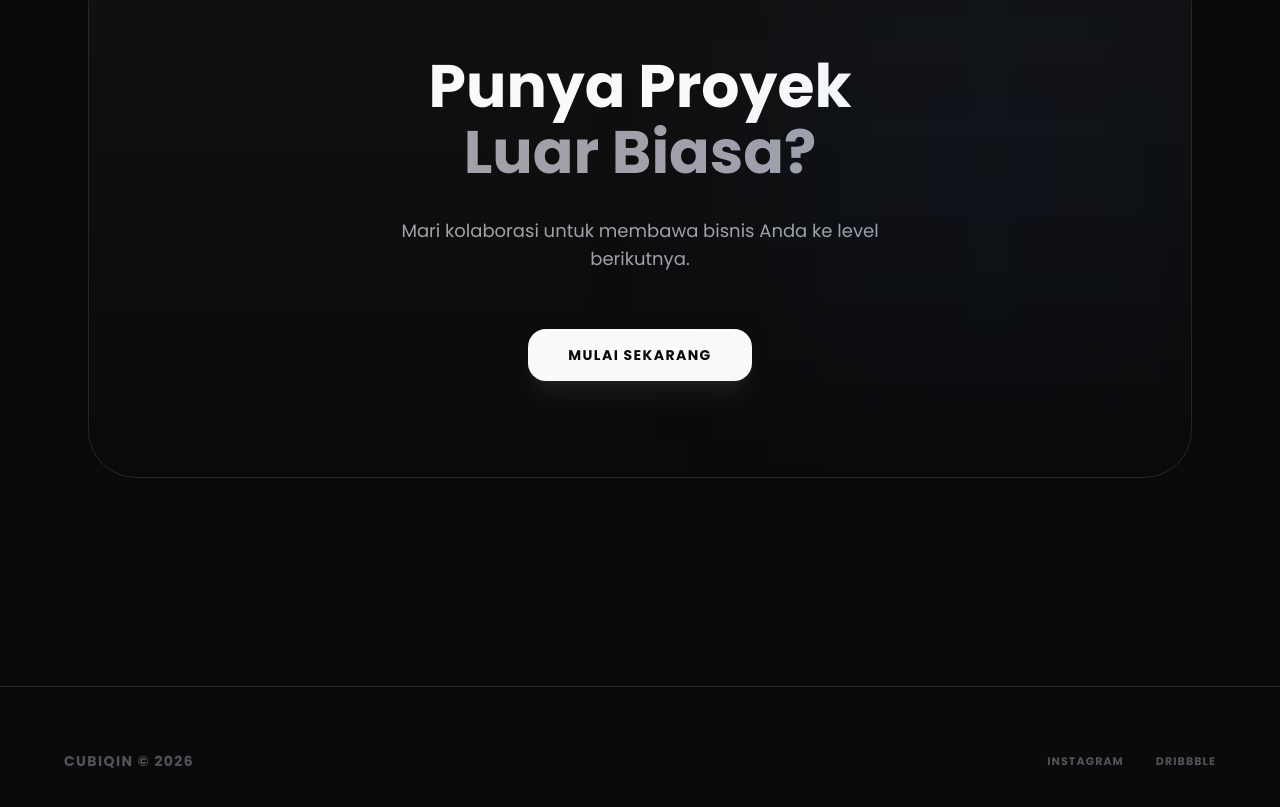
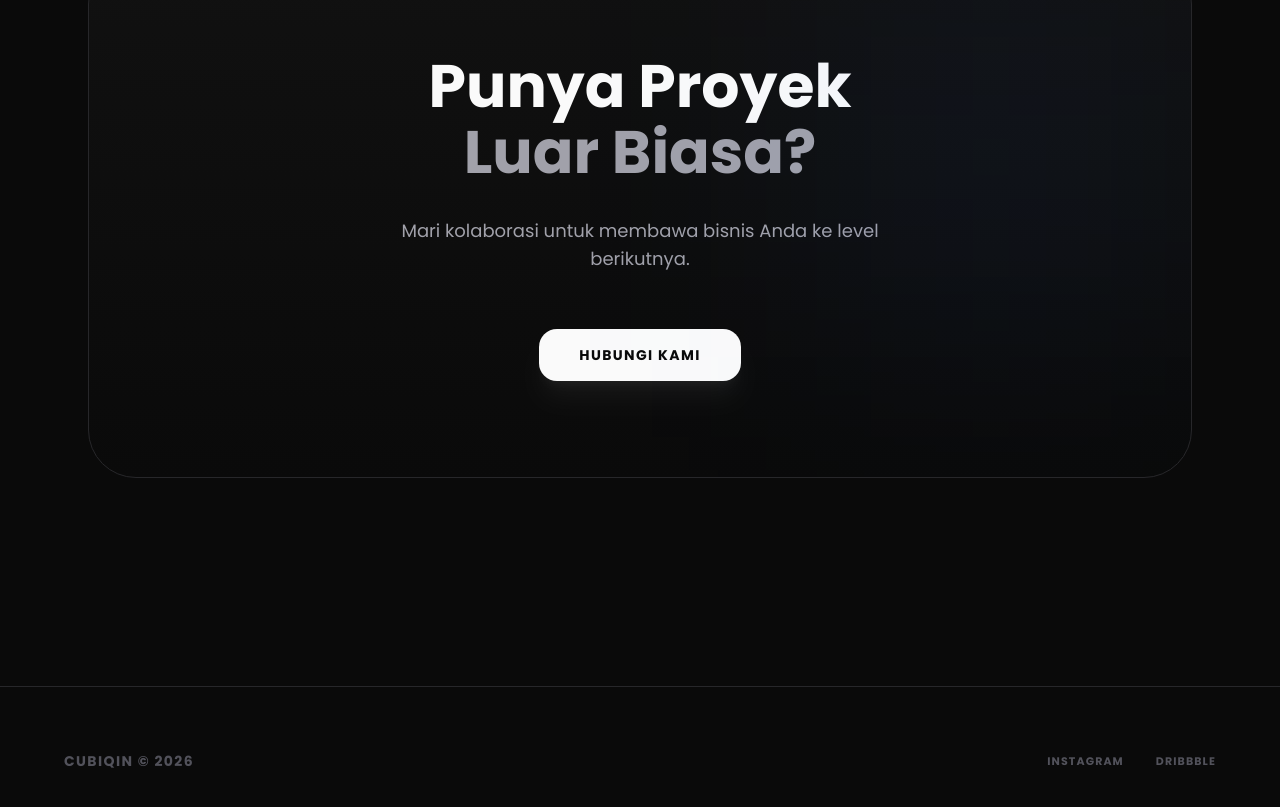
Before and after one commit to rafiakbar14/cubiqin, a Next.js app: page /portfolio in a window 1280 px wide. Shown: the part 1889-2696 px from the top of the page. Built offline with nearby package versions, Linux system fonts and the light colour scheme.

Commit message:
style: fix overlapping footer and update CTA text to Hubungi Kami

```diff
--- a/src/app/portfolio/page.tsx
+++ b/src/app/portfolio/page.tsx
@@ -84,7 +84,7 @@ export default function PortfolioPage() {
                             href="/contact"
                             className="w-full md:w-auto inline-flex items-center justify-center px-10 py-4 bg-[#fafafa] text-[#0a0a0a] rounded-2xl font-bold text-xs md:text-sm tracking-widest uppercase hover:bg-blue-500 hover:text-white transition-all shadow-xl shadow-white/5"
                         >
-                            Mulai Sekarang
+                            Hubungi Kami
                         </a>
                     </div>
                 </div>
--- a/src/components/Navbar.tsx
+++ b/src/components/Navbar.tsx
@@ -97,7 +97,7 @@ export default function Navbar() {
                             }`}
                         style={{ transitionDelay: `${navLinks.length * 100}ms` }}
                     >
-                        Mulai Sekarang
+                        Hubungi Kami
                     </a>
                 </div>
             </div>
--- a/src/components/ui/hero-minimalism.tsx
+++ b/src/components/ui/hero-minimalism.tsx
@@ -268,9 +268,8 @@ export default function MinimalHero() {
 
 /* footer section (copy) */
 .content {
-  position: absolute;
-  left: 0; right: 0; bottom: 0;
-  padding: 32px 24px;
+  position: relative;
+  padding: 80px 24px;
   border-top: 1px solid var(--border);
   display: grid;
   place-items: center;
```
